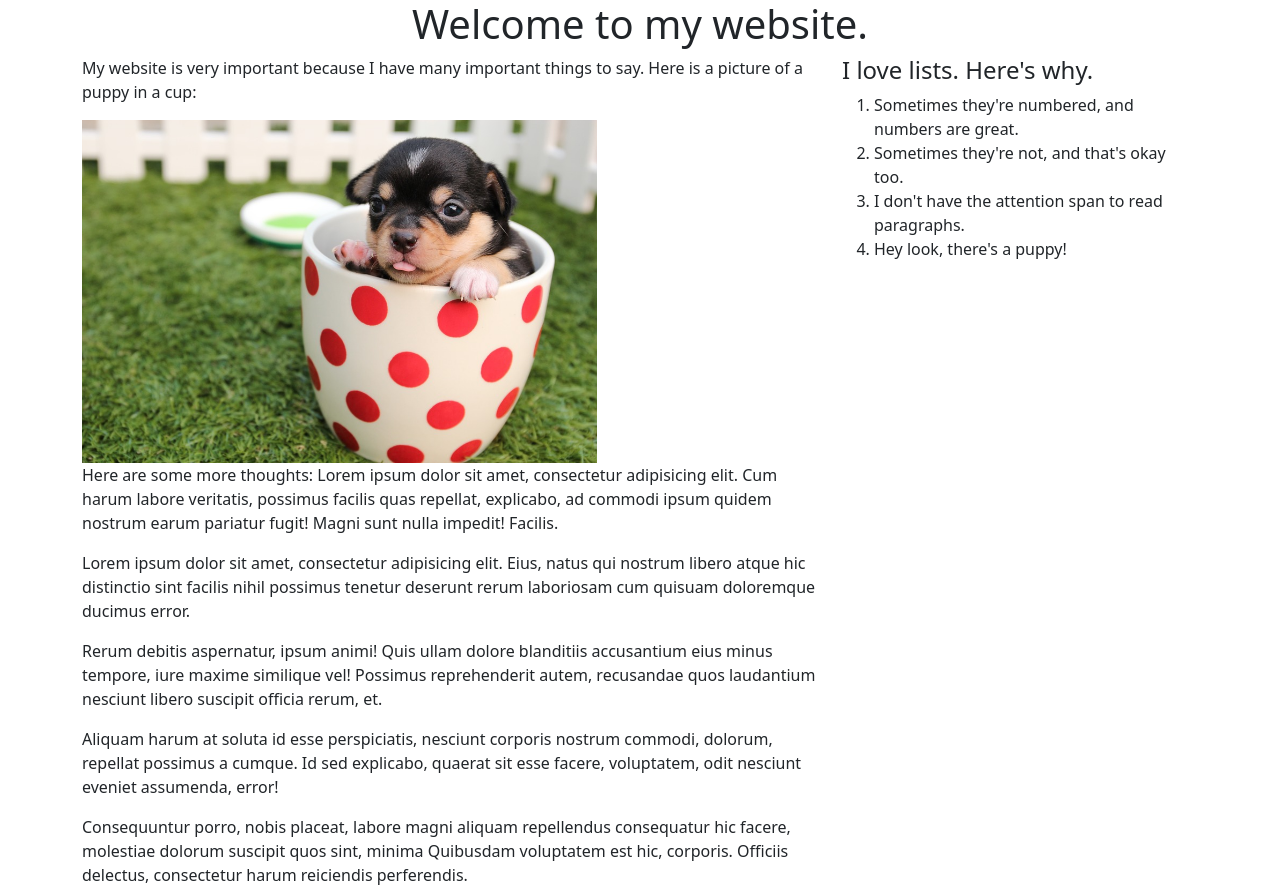
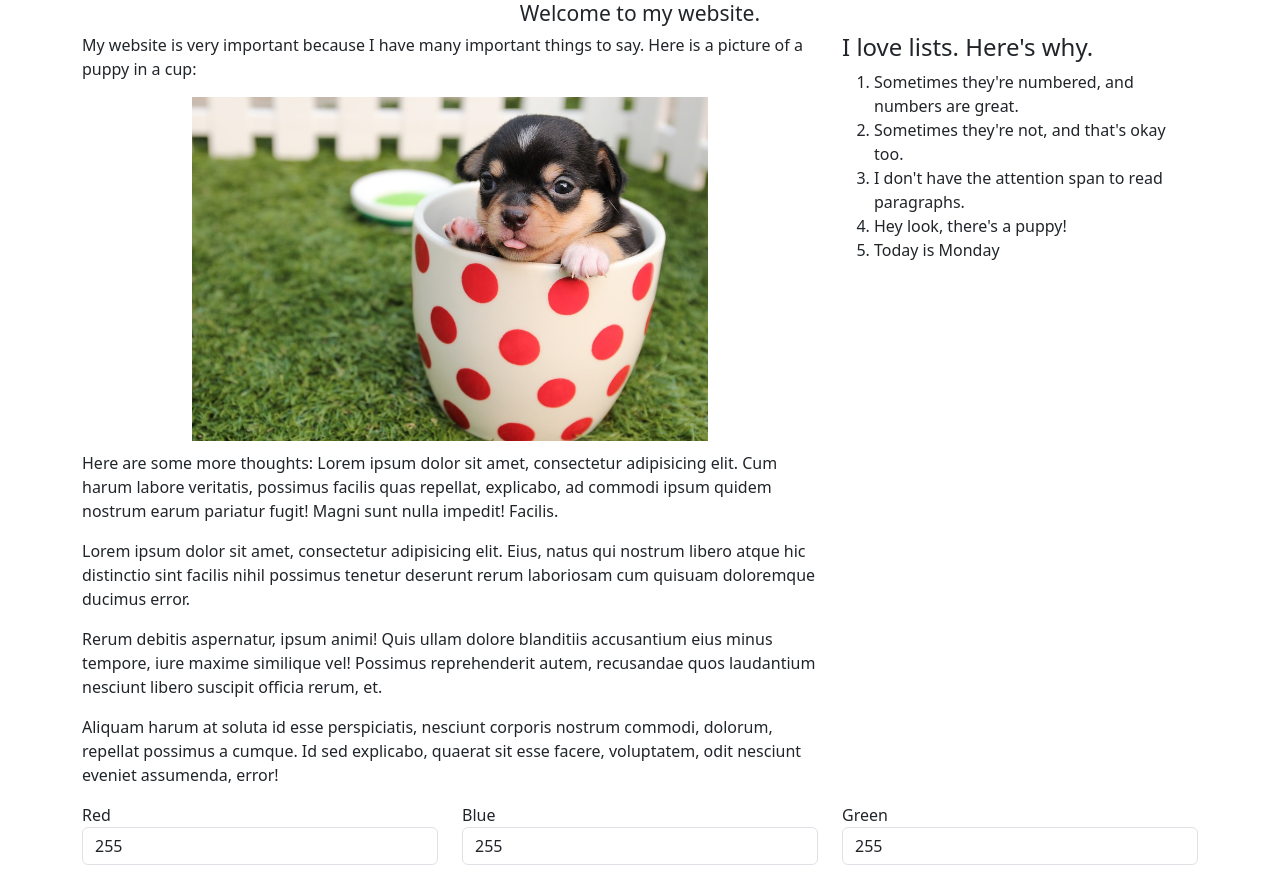
Before and after one commit to LaithLou/jquery-dom, a plain HTML site: page index.html in a window 1280 px wide. Shown: the top 890 px of the page. Drawn offline with nearby package versions, Linux system fonts and the light colour scheme.

Commit message:
finished 1-5

```diff
--- a/index.html
+++ b/index.html
@@ -75,6 +75,26 @@
 <script src="https://unpkg.com/jquery"></script>
 <script>
   // Add your code here!
+
+//1.
+$('img').addClass('image-center');
+
+//2.
+$('p:last-child').remove();
+
+//3.
+function randomNumbers(min,max){
+  return Math.random()*(max)
+}
+let random = randomNumbers(0,100)
+$("#title").css("font-size",`${random}px`)
+
+//4.
+$('ol').append('<li>Today is Monday</li>')
+
+//5.
+
+
 </script>
 </body>
 
```
